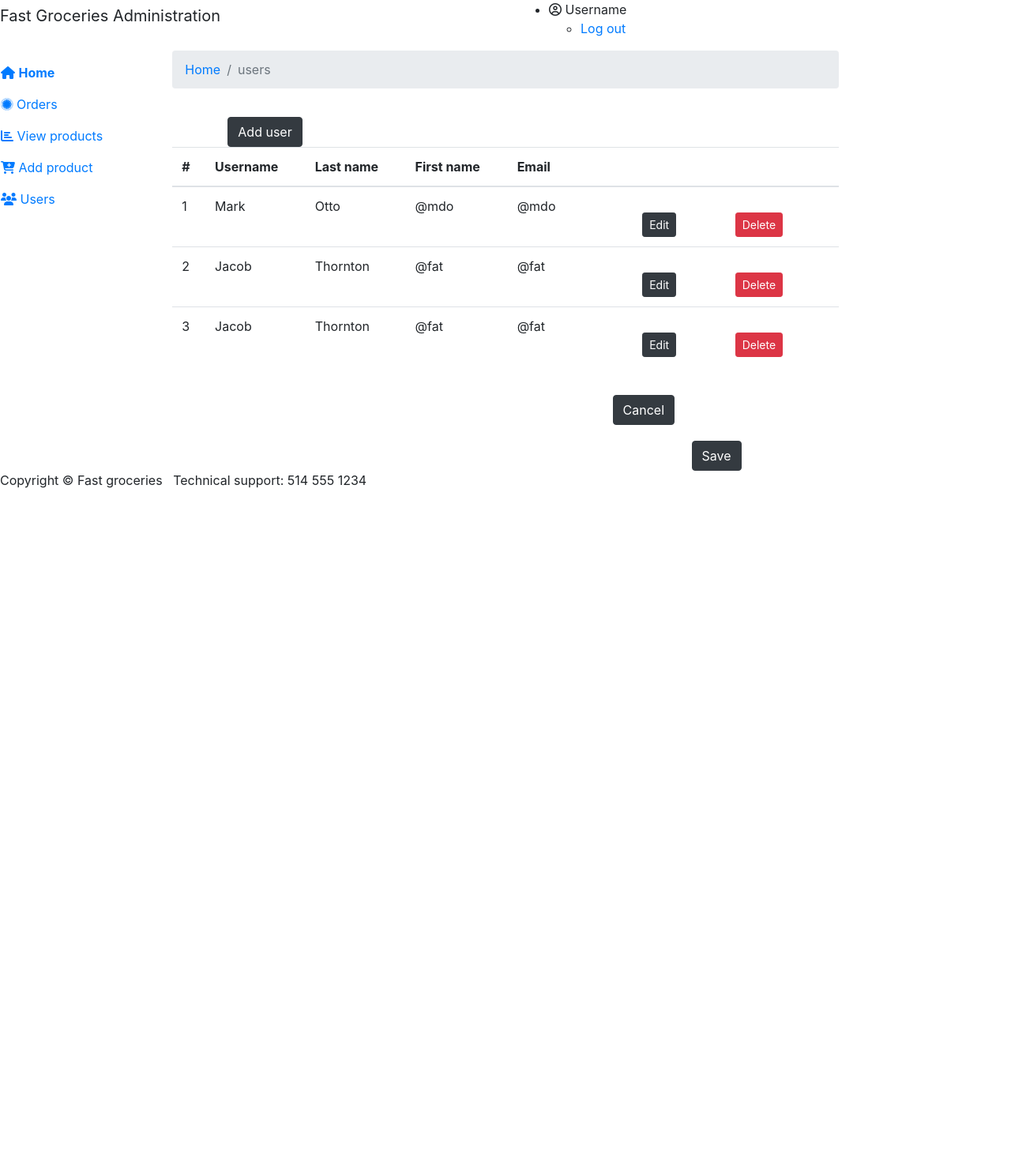
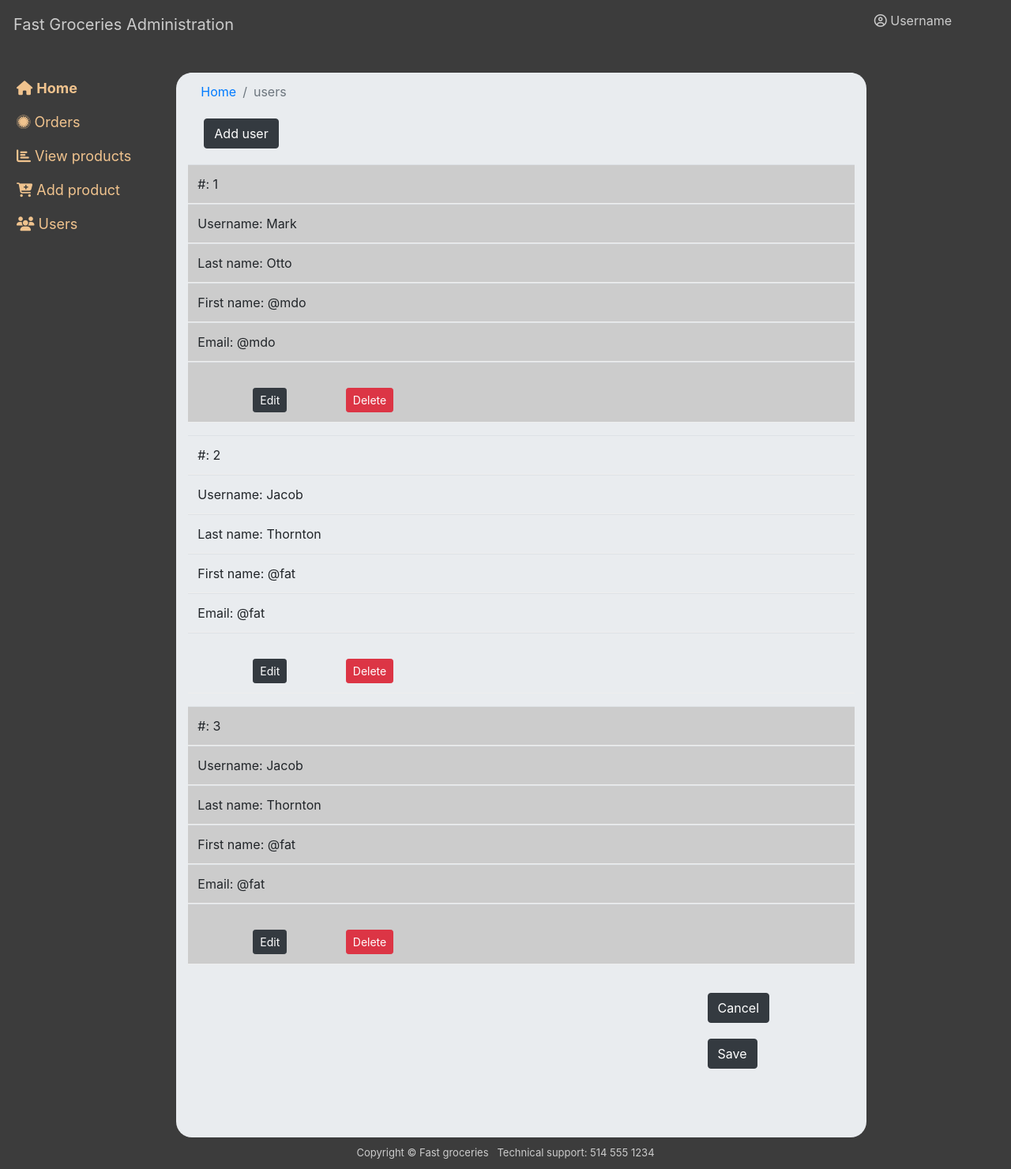
Before and after one commit to Atienn/SOEN287PROJECT, a PHP site: page /users_list.html in a window 1280 px wide. Shown: the whole page at 79% size. Before the commit the page ends 618 px from the top, so only its background shows below. Run offline with PHP 8.4, Linux system fonts and the light colour scheme; some libraries are stand-ins or nearby versions.

Commit message:
Add files via upload

```diff
--- a/Back_Store/css/user_info.css
+++ b/Back_Store/css/user_info.css
@@ -1,4 +1,90 @@
 @import url('https://fonts.googleapis.com/css2?family=Montserrat:wght@300;900&display=swap');
+*{
+    margin:0;
+    padding: 0;
+
+}
+logout
+.username{
+
+    list-style: none;
+}
+.username li{
+    display: inline-block;
+    position: relative;
+    line-height:16px;
+    text-align: right;
+    float: right;
+}
+.username li a{
+    display: block;
+    padding: 8px 25px;
+    color: #F0C38E;
+    text-decoration: none;
+}
+.username li a:hover{
+    color: #F1AA9B;
+}
+.username li ul.dropdown{
+    min-width: 125px; /* Set width of the dropdown */
+    display: none;
+    position: absolute;
+    z-index: 999;
+    left: 0;
+}
+.username li:hover ul.dropdown{
+    display: block; /* Display the dropdown */
+}
+.username li ul.dropdown li{
+    display: block;
+}
+body{
+    background-color: #3c3c3c;
+}
+/*header*/
+.header{
+    background-color: #3c3c3c;
+    height: 20%;
+    color: #cccccc;
+    width: 100%;
+}
+.title{
+    padding: 8px 16px;
+}
+.user{
+    padding-top: 10px;
+    margin-right: 20px;
+}
+
+/*aside navbar*/
+.aside{
+    background-color: #3c3c3c;
+    height: 680px;
+    text-align: left;
+    float: left;
+    padding: 50px 30px;
+    font-size: large;
+    clear: both;
+    margin-top: 20px;
+    margin-left: 20px;
+}
+.aside .nav-link{
+    color: #F0C38E;
+}
+.aside .nav-link:hover{
+    color: #F1AA9B;
+}
+/*main information*/
+.main{
+    background-color: #e9ecef ;
+    height: auto;
+    margin-top: 30px;
+    border-radius: 20px;
+}
+.breadcrumb{
+    margin-bottom: 0%;
+}
+
 .form-row{
     text-align: center;
     margin: 20px;
@@ -43,7 +129,70 @@ hr{
     margin: 5px auto 20px;
     border-bottom-color: #3c3c3c;
 }
-.btn-confirm1{
-    position: relative;
-    right: 100px;
+
+
+/*confirm button*/
+.btn-adduser{
+    margin: 10px 20px 20px 20px;
 }
+
+.confirm_button{
+    margin-bottom: 10%;
+}
+
+/*footer*/
+.footer{
+    background-color:#3c3c3c;
+    bottom: 0;
+    left: 0;
+    width: 100%;
+    height: 40px;
+    clear: both;
+    text-align: center;
+    color: #cccccc;
+    padding-top: 10px;
+    font-size: small;
+    overflow: auto;
+}
+/*responsive table*/
+@media
+only screen
+and (max-width: 760px), (min-device-width: 375px)
+and (max-device-width: 1024px)  {
+
+    /* Force table to not be like tables anymore */
+    table, thead, tbody, th, td, tr {
+        display: block;
+    }
+
+    /* Hide table headers (but not display: none;, for accessibility) */
+    thead tr {
+        position: absolute;
+        top: -9999px;
+        left: -9999px;
+    }
+
+    tr {
+        margin: 0 0 1rem 0;
+    }
+
+    tr:nth-child(odd) {
+        background: #ccc;
+    }
+
+    td {
+        /* Behave  like a "row" */
+        border: none;
+        border-bottom: 1px solid #eee;
+        position: relative;
+        padding-left: 50%;
+    }
+
+    /*Label the data*/
+    td:nth-of-type(1):before { content: "#: "; }
+    td:nth-of-type(2):before { content: "Username: "; }
+    td:nth-of-type(3):before { content: "Last name: "; }
+    td:nth-of-type(4):before { content: "First name: "; }
+    td:nth-of-type(5):before { content: "Email: "; }
+    td:nth-of-type(6):before { content: ""; }
+}
```
